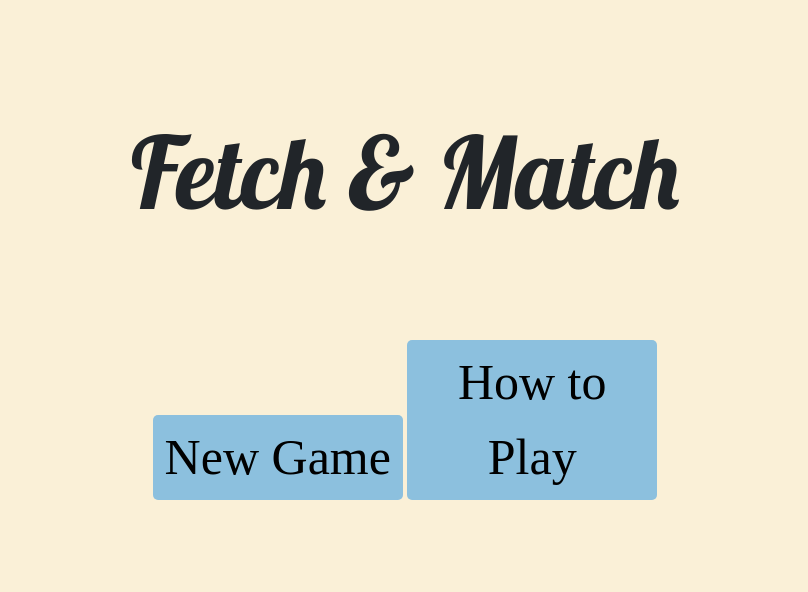
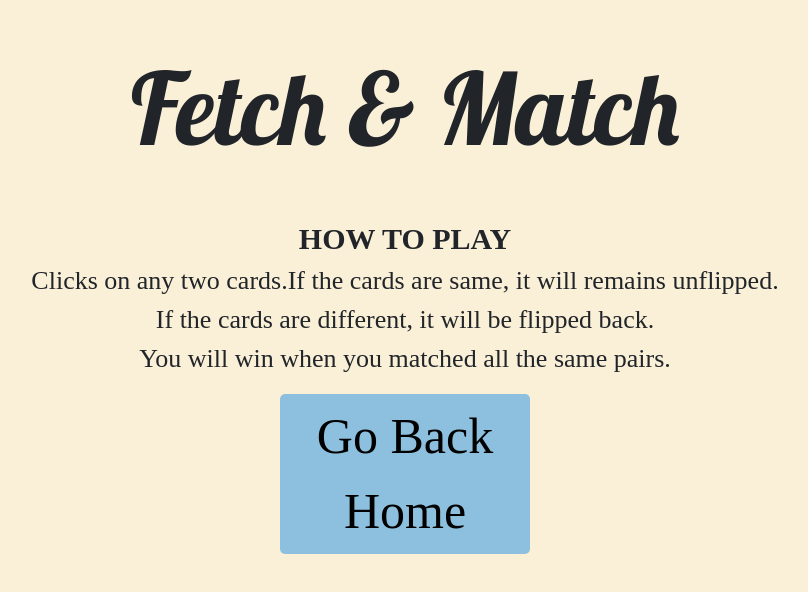
Before and after one commit to nweying/fetch-and-match, a plain HTML site: page index.html in a window 1280 px wide. Both pictures are taken after a click on the button "How to Play". Shown: the whole page, without its empty margins (235-1043 px from the left). Drawn offline with nearby package versions, Linux system fonts and the light colour scheme; a web font is replaced by a local one.

Commit message:
Add: Javascript to show and hide How to Play info

```diff
--- a/assets/script.js
+++ b/assets/script.js
@@ -0,0 +1,12 @@
+$(document).ready(function(){
+    // When click on HOW TO PLAY button
+	$(howToPlayBtn).click(function(){
+		$("#homeScreen").css("display","none"); // Hide the home screen
+		$("#howToPlayScreen").css("display","block"); // Display the How to Play screen
+	});
+	// When click on GO BACK HOME button
+	$(goBackToHomeBtn).click(function(){
+		$("#howToPlayScreen").css("display","none"); // Hide the How to Play screen
+		$("#homeScreen").css("display","block"); // Display the home screen
+	});
+});
--- a/index.html
+++ b/index.html
@@ -23,6 +23,7 @@
 						<button id="newGameBtn" class="newGameBtn mt-2 mb-2">New Game</button>
 						<button id="howToPlayBtn" class="howToPlayBtn mt-2 mb-2">How to Play</button>
                     </div>
+                </div>
 
                 <div class="howToPlayScreen mt-5 mb-5" id="howToPlayScreen">
                     <div class="header">
@@ -30,15 +31,17 @@
                     </div>
                     <div id="howtoplay" class="howtoplay text-center">
                         <div class="howtoplayheading textCenter">HOW TO PLAY</div>
-                            <p>Clicks on any two cards.If the cards are same, it will remains unflipped.<br>If the cards are different, it will be flipped back. <br>You will win when you matched all the same pairs.</p>
+                            <p>Clicks on any two cards.If the cards are same, it will remains unflipped.<br>
+                                If the cards are different, it will be flipped back. <br>
+                                You will win when you matched all the same pairs.
+                            </p>
+                            <button id="goBackToHomeBtn" class="goBackToHomeBtn">Go Back Home</button>
+                    </div>
 
-                            <button id="goBackToHomeBtn" class="goBackToHomeBtn">Go Back Home</button>
             </div>
         </div>
     </div>
-            </div>
-        </div>
-    </div>
-    <script src="script.js"></script>
+    <script src="https://code.jquery.com/jquery-3.7.1.min.js" integrity="sha256-/JqT3SQfawRcv/BIHPThkBvs0OEvtFFmqPF/lYI/Cxo=" crossorigin="anonymous"></script>
+    <script src="assets/script.js"></script>
 </body>
 </html>
```
Lines whose indentation alone changed are shown as unchanged.
